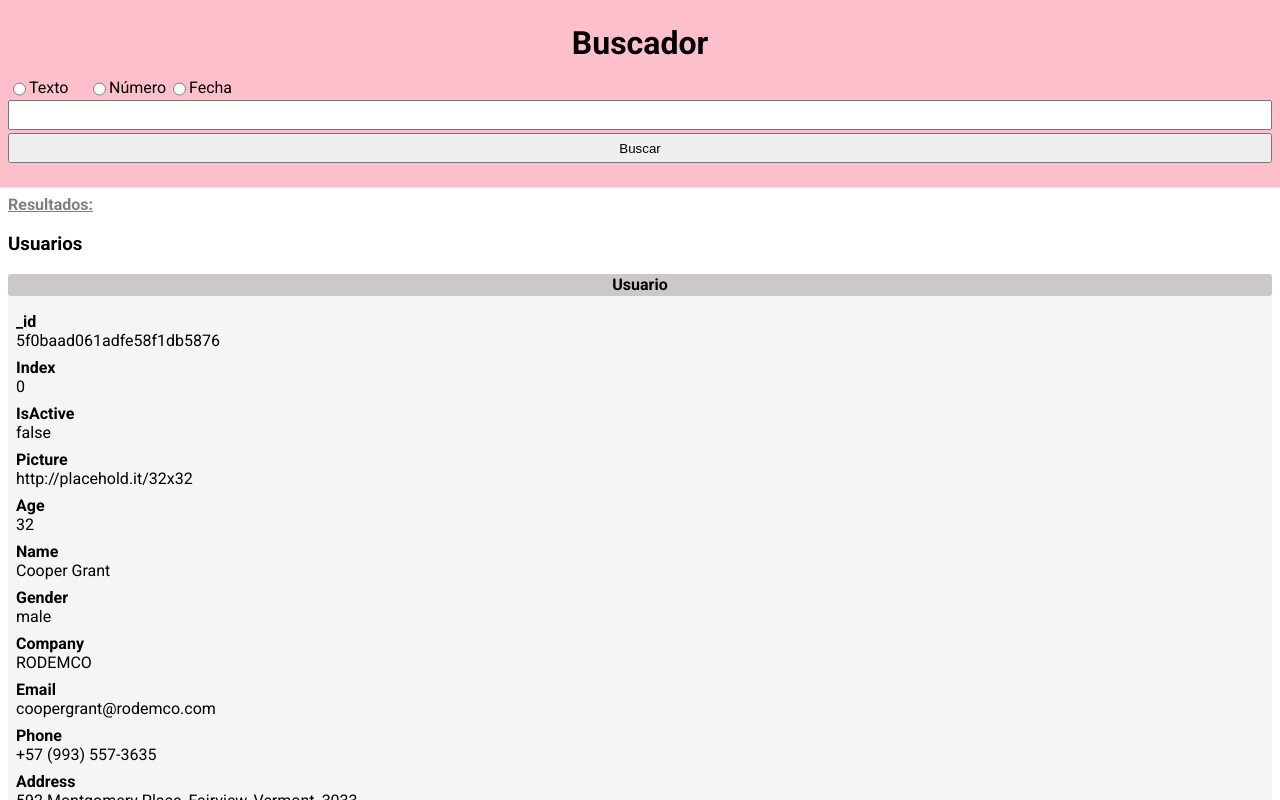
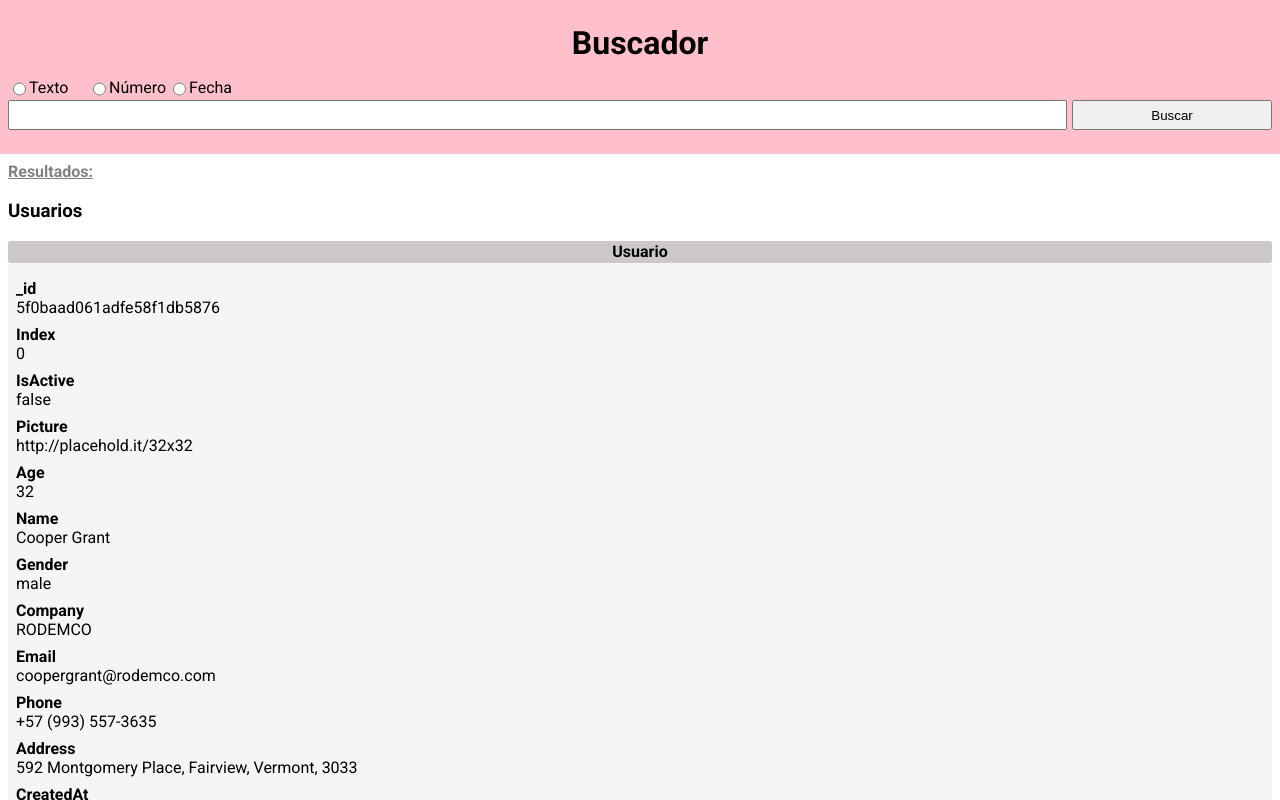
Before and after one commit to luisjavm3/buscador, a React (Create React App) app: page / in a window 1280 px wide. Shown: the top 800 px of the page. Built offline with nearby package versions, Linux system fonts and the light colour scheme.

Commit message:
Footer component added

```diff
--- a/package.json
+++ b/package.json
@@ -9,7 +9,9 @@
     "node-sass": "^5.0.0",
     "react": "^17.0.2",
     "react-dom": "^17.0.2",
+    "react-redux": "^7.2.3",
     "react-scripts": "4.0.3",
+    "redux": "^4.0.5",
     "web-vitals": "^1.0.1"
   },
   "scripts": {
--- a/src/App.jsx
+++ b/src/App.jsx
@@ -2,9 +2,9 @@ import React from 'react';
 
 import Header from './components/Header';
 import Main from './components/Main/Main';
+import Footer from './components/Footer';
+import testData from './testData';
 import './App.scss';
-
-import testData from './testData';
 
 const foundData = {
   usuarios: testData.usuarios.slice(0, 12),
@@ -20,6 +20,7 @@ const App = () => {
       <div className="main-frame">
         <Main foundData={foundData} />
       </div>
+      <Footer />
     </div>
   );
 };
--- /dev/null
+++ b/src/components/Footer.jsx
@@ -0,0 +1,11 @@
+import React from 'react';
+
+const Footer = () => {
+  return (
+    <div className="footer">
+      <h4>Footer</h4>
+    </div>
+  );
+};
+
+export default Footer;
--- a/src/components/Header.jsx
+++ b/src/components/Header.jsx
@@ -38,6 +38,7 @@ const Header = () => {
             </div>
           </div>
 
+          <div className="input-button-group">
             {/* INPUT */}
             <div className="input-wrapper">
               <input type="text" />
@@ -49,6 +50,7 @@ const Header = () => {
             </div>
           </div>
         </div>
+      </div>
     </header>
   );
 };
--- a/src/index.js
+++ b/src/index.js
@@ -1,4 +1,27 @@
 import ReactDom from 'react-dom';
+import { Provider } from 'react-redux';
+import { createStore } from 'redux';
+
 import App from './App';
 
-ReactDom.render(<App />, document.getElementById('root'));
+const searchTermReducer = (state = {}, action) => {
+  switch (action.type) {
+    case 'UPDATE':
+      return { ...state, searchTerm: action.payload };
+
+    case 'REMOVE':
+      return { ...state, searchTerm: '' };
+
+    default:
+      return state;
+  }
+};
+
+const store = createStore(searchTermReducer);
+
+ReactDom.render(
+  <Provider store={store}>
+    <App />
+  </Provider>,
+  document.getElementById('root')
+);
--- a/src/styles/_variables.scss
+++ b/src/styles/_variables.scss
@@ -1,2 +1,3 @@
 $header-color: pink;
 $header-darken-color: rgb(248, 156, 171);
+$footer-color: #34344a;
--- /dev/null
+++ b/src/styles/components/_footer.scss
@@ -0,0 +1,4 @@
+.footer {
+  background: $footer-color;
+  color: white;
+}
--- a/src/styles/components/_header.scss
+++ b/src/styles/components/_header.scss
@@ -49,3 +49,18 @@ header.header {
     }
   }
 }
+
+@media screen and (min-width: 600px) {
+  .input-button-group {
+    display: flex;
+
+    .input-wrapper {
+      flex-grow: 1;
+      margin-right: 0.3rem;
+    }
+
+    .search-button-wrapper {
+      width: 200px;
+    }
+  }
+}
--- a/src/styles/index.scss
+++ b/src/styles/index.scss
@@ -5,6 +5,7 @@
 @import './components/Main/main';
 @import './components/Main/resultContainer';
 @import './components/Main/card';
+@import './components/footer';
 
 body {
   margin: 0;
```
Also changed, not shown: 1 other file (tests, documents, lock files or other folders). Lines whose indentation alone changed are shown as unchanged.
